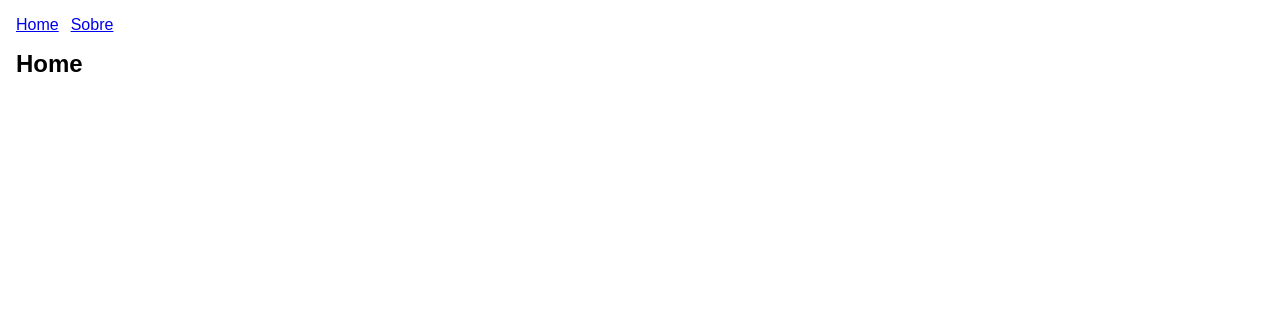
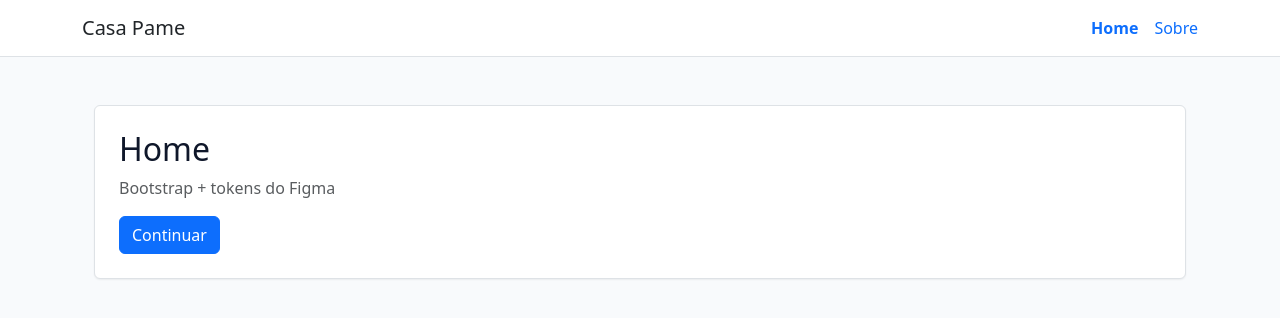
Before and after one commit to CasaPame/Casa-Pame-Front-end, a React (Vite) app: page / in a window 1280 px wide. Shown: the top 318 px of the page. Built offline with nearby package versions, Linux system fonts and the light colour scheme.

Commit message:
feat: estrutura inicial com layout + bootstrap

```diff
--- a/package.json
+++ b/package.json
@@ -10,6 +10,7 @@
     "preview": "vite preview"
   },
   "dependencies": {
+    "bootstrap": "^5.3.8",
     "react": "^19.2.0",
     "react-dom": "^19.2.0",
     "react-router-dom": "^7.13.0"
--- a/src/App.jsx
+++ b/src/App.jsx
@@ -1,15 +1,5 @@
-import { Link } from 'react-router-dom'
 import AppRoutes from './routes/AppRoutes'
 
 export default function App() {
-  return (
-    <div style={{ padding: 16 }}>
-      <nav style={{ display: 'flex', gap: 12, marginBottom: 16 }}>
-        <Link to="/">Home</Link>
-        <Link to="/sobre">Sobre</Link>
-      </nav>
-
-      <AppRoutes />
-    </div>
-  )
+  return <AppRoutes />
 }
--- /dev/null
+++ b/src/components/Header.jsx
@@ -0,0 +1,34 @@
+import { Link, NavLink } from 'react-router-dom'
+
+export default function Header() {
+  return (
+    <header className="bg-white border-bottom">
+      <div className="container py-3 d-flex justify-content-between align-items-center">
+        <Link to="/" className="text-decoration-none text-dark">
+          <h1 className="h5 m-0">Casa Pame</h1>
+        </Link>
+
+        <nav className="d-flex gap-3">
+          <NavLink
+            to="/"
+            end
+            className={({ isActive }) =>
+              `text-decoration-none ${isActive ? 'fw-semibold' : ''}`
+            }
+          >
+            Home
+          </NavLink>
+
+          <NavLink
+            to="/sobre"
+            className={({ isActive }) =>
+              `text-decoration-none ${isActive ? 'fw-semibold' : ''}`
+            }
+          >
+            Sobre
+          </NavLink>
+        </nav>
+      </div>
+    </header>
+  )
+}
--- /dev/null
+++ b/src/components/Layout.jsx
@@ -0,0 +1,10 @@
+import Header from './Header.jsx'
+
+export default function Layout({ children }) {
+  return (
+    <div>
+      <Header />
+      <main className="container py-4">{children}</main>
+    </div>
+  )
+}
--- a/src/main.jsx
+++ b/src/main.jsx
@@ -1,3 +1,4 @@
+import 'bootstrap/dist/css/bootstrap.min.css'
 import React from 'react'
 import ReactDOM from 'react-dom/client'
 import { BrowserRouter } from 'react-router-dom'
--- a/src/pages/Home.jsx
+++ b/src/pages/Home.jsx
@@ -1,3 +1,11 @@
 export default function Home() {
-  return <h2>Home</h2>
+  return (
+    <div className="container py-4">
+      <div className="p-4 bg-white border rounded" style={{ borderRadius: 'var(--radius-md)', boxShadow: 'var(--shadow-sm)' }}>
+        <h2 className="mb-2">Home</h2>
+        <p className="text-muted">Bootstrap + tokens do Figma</p>
+        <button className="btn btn-primary">Continuar</button>
+      </div>
+    </div>
+  )
 }
--- a/src/routes/AppRoutes.jsx
+++ b/src/routes/AppRoutes.jsx
@@ -1,12 +1,22 @@
 import { Routes, Route } from 'react-router-dom'
-import Home from '../pages/Home'
-import About from '../pages/About'
+import Home from '../pages/Home.jsx'
+import About from '../pages/About.jsx'
+import Layout from '../components/Layout.jsx'
 
 export default function AppRoutes() {
   return (
     <Routes>
-      <Route path="/" element={<Home />} />
-      <Route path="/sobre" element={<About />} />
+      <Route path="/" element={
+        <Layout>
+          <Home />
+        </Layout>
+      } />
+
+      <Route path="/sobre" element={
+        <Layout>
+          <About />
+        </Layout>
+      } />
     </Routes>
   )
 }
--- a/src/styles/global.css
+++ b/src/styles/global.css
@@ -1,9 +1,28 @@
-* {
-  margin: 0;
-  padding: 0;
-  box-sizing: border-box;
+:root {
+  /* Troque pelos valores do seu Figma */
+  --brand-500: #0d6efd;   /* cor principal */
+  --brand-600: #0b5ed7;
+  --text-900: #0f172a;
+  --text-700: #334155;
+  --bg-50: #f8fafc;
+  --border-200: #e2e8f0;
+
+  --radius-md: 12px;
+  --shadow-sm: 0 1px 2px rgba(0, 0, 0, 0.06);
 }
 
 body {
-  font-family: sans-serif;
+  background: var(--bg-50);
+  color: var(--text-900);
 }
+
+/* Exemplo: “puxar” o Bootstrap pro estilo do Figma */
+.btn-primary {
+  background-color: var(--brand-500);
+  border-color: var(--brand-500);
+}
+
+.btn-primary:hover {
+  background-color: var(--brand-600);
+  border-color: var(--brand-600);
+}
```
Also changed, not shown: 1 other file (tests, documents, lock files or other folders).
